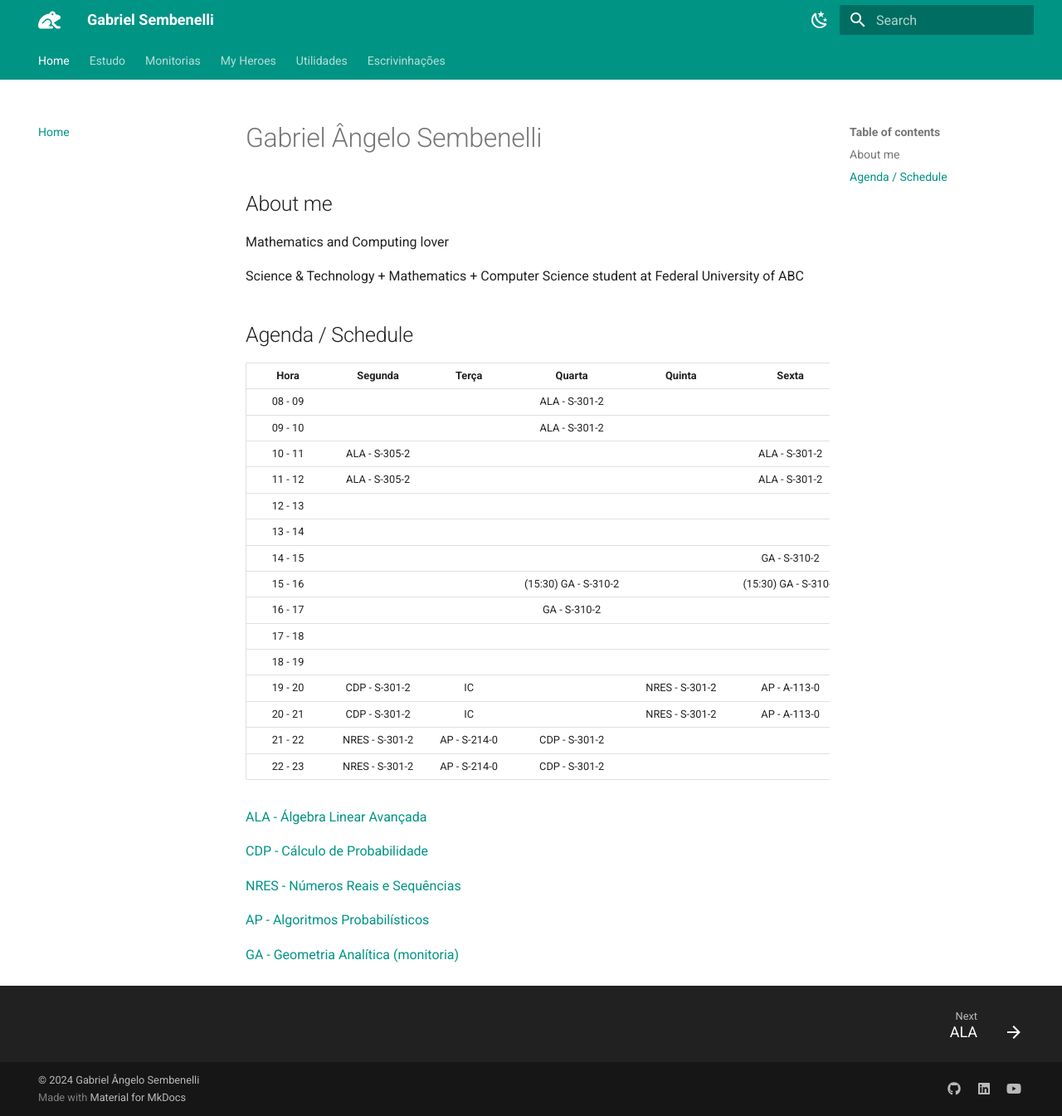
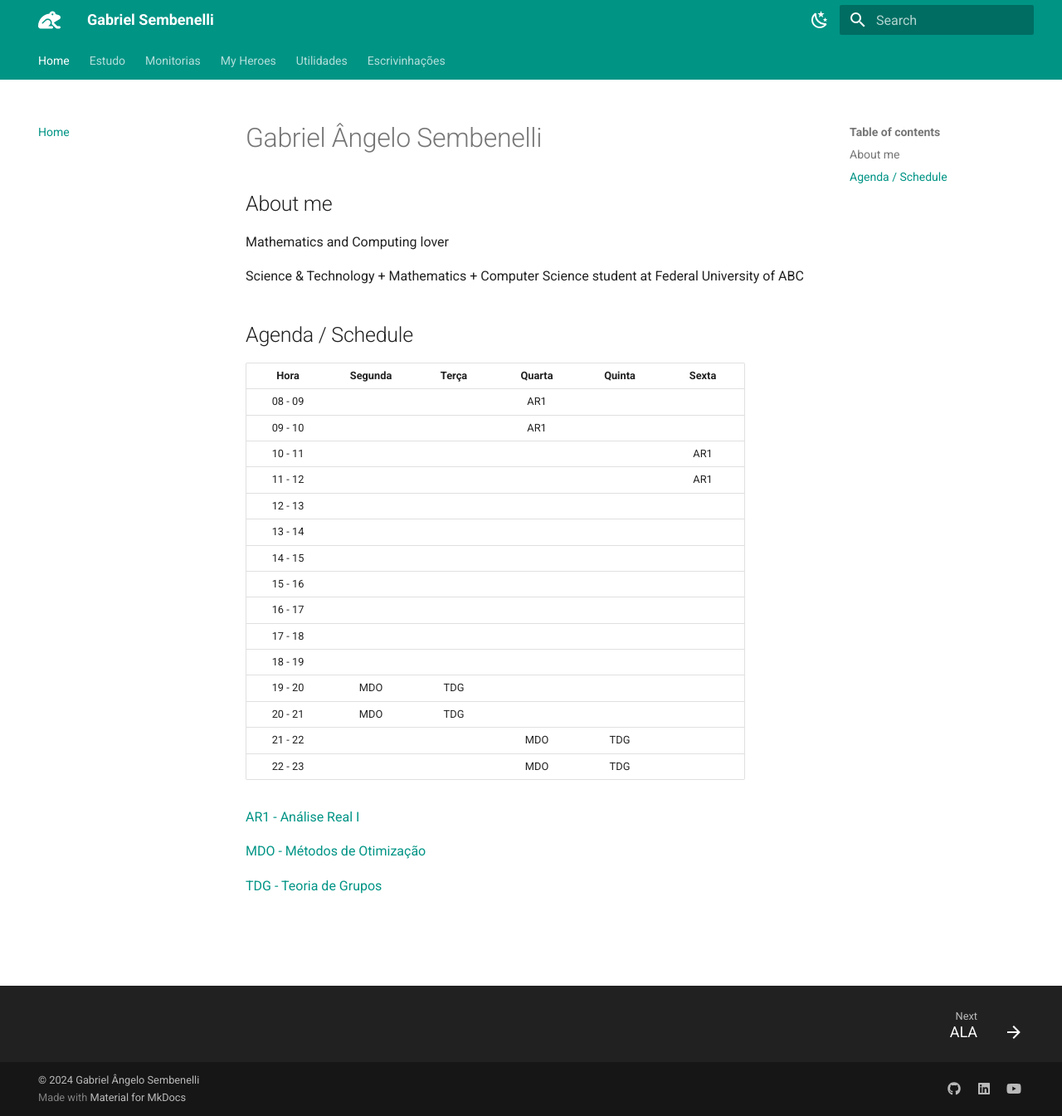
Before and after one commit to Gabriel-Sembenelli/website, an MkDocs documentation site: the page built from docs/index.md, in a window 1280 px wide and 1345 px high. Shown: the whole window at 83% size. Built offline with MkDocs 1.6.1 and Material for MkDocs 9.7.7, drawn with Linux system fonts in a browser that asks for light colours.

Commit message:
att Q1.25

```diff
--- a/docs/index.md
+++ b/docs/index.md
@@ -19,28 +19,24 @@ Science & Technology + Mathematics + Computer Science student at Federal Univers
 
 | Hora    | Segunda        | Terça        | Quarta               | Quinta          | Sexta                |
 | :-----: | :------------: | :----------: | :------------------: | :-------------: | :------------------: |
-| 08 - 09 |                |              | ALA - S-301-2        |                 |                      |
-| 09 - 10 |                |              | ALA - S-301-2        |                 |                      |
-| 10 - 11 | ALA - S-305-2  |              |                      |                 | ALA - S-301-2        |
-| 11 - 12 | ALA - S-305-2  |              |                      |                 | ALA - S-301-2        |
+| 08 - 09 |                |              | AR1                  |                 |                      |
+| 09 - 10 |                |              | AR1                  |                 |                      |
+| 10 - 11 |                |              |                      |                 | AR1                  |
+| 11 - 12 |                |              |                      |                 | AR1                  |
 | 12 - 13 |                |              |                      |                 |                      |
 | 13 - 14 |                |              |                      |                 |                      |
-| 14 - 15 |                |              |                      |                 |         GA - S-310-2 |
-| 15 - 16 |                |              | (15:30) GA - S-310-2 |                 | (15:30) GA - S-310-2 |
-| 16 - 17 |                |              |         GA - S-310-2 |                 |                      |
+| 14 - 15 |                |              |                      |                 |                      |
+| 15 - 16 |                |              |                      |                 |                      |
+| 16 - 17 |                |              |                      |                 |                      |
 | 17 - 18 |                |              |                      |                 |                      |
 | 18 - 19 |                |              |                      |                 |                      |
-| 19 - 20 | CDP  - S-301-2 |     IC       |                      | NRES - S-301-2  | AP  - A-113-0        |
-| 20 - 21 | CDP  - S-301-2 |     IC       |                      | NRES - S-301-2  | AP  - A-113-0        |
-| 21 - 22 | NRES - S-301-2 | AP - S-214-0 | CDP - S-301-2        |                 |                      |
-| 22 - 23 | NRES - S-301-2 | AP - S-214-0 | CDP - S-301-2        |                 |                      |
+| 19 - 20 | MDO            | TDG          |                      |                 |                      |
+| 20 - 21 | MDO            | TDG          |                      |                 |                      |
+| 21 - 22 |                |              | MDO                  | TDG             |                      |
+| 22 - 23 |                |              | MDO                  | TDG             |                      |
 
-[ALA - Álgebra Linear Avançada](Quads/Q3.24/ALA.md)
+[AR1 - Análise Real I](Quads/Q1.25/AR1.md)
 
-[CDP - Cálculo de Probabilidade](Quads/Q3.24/CDP.md)
+[MDO - Métodos de Otimização](Quads/Q1.25/MDO.md)
 
-[NRES - Números Reais e Sequências](Quads/Q3.24/NRES.md)
-
-[AP - Algoritmos Probabilísticos](Quads/Q3.24/AP.md)
-
-[GA - Geometria Analítica (monitoria)](Monitorias/Geometria-Analitica/bibliografia.md)
+[TDG - Teoria de Grupos](Quads/Q1.25/TDG.md)
--- a/mkdocs.yml
+++ b/mkdocs.yml
@@ -66,7 +66,8 @@ nav:
       - AP: Quads/Q3.24/AP.md
     - Q1.25:
       - AR1: Quads/Q1.25/AR1.md
-      - MO: Quads/Q1.25/MO.md
+      - MDO: Quads/Q1.25/MDO.md
+      - TDG: Quads/Q1.25/TDG.md
   - Monitorias:
     - Geometria Analítica:
       - Referências: Monitorias/Geometria-Analitica/bibliografia.md
```
Also changed, not shown: docs/Quads/Q1.25/TDG.md (added, +11 -0 lines), docs/Quads/Q1.25/MDO.md (renamed from docs/Quads/Q1.25/MO.md).
